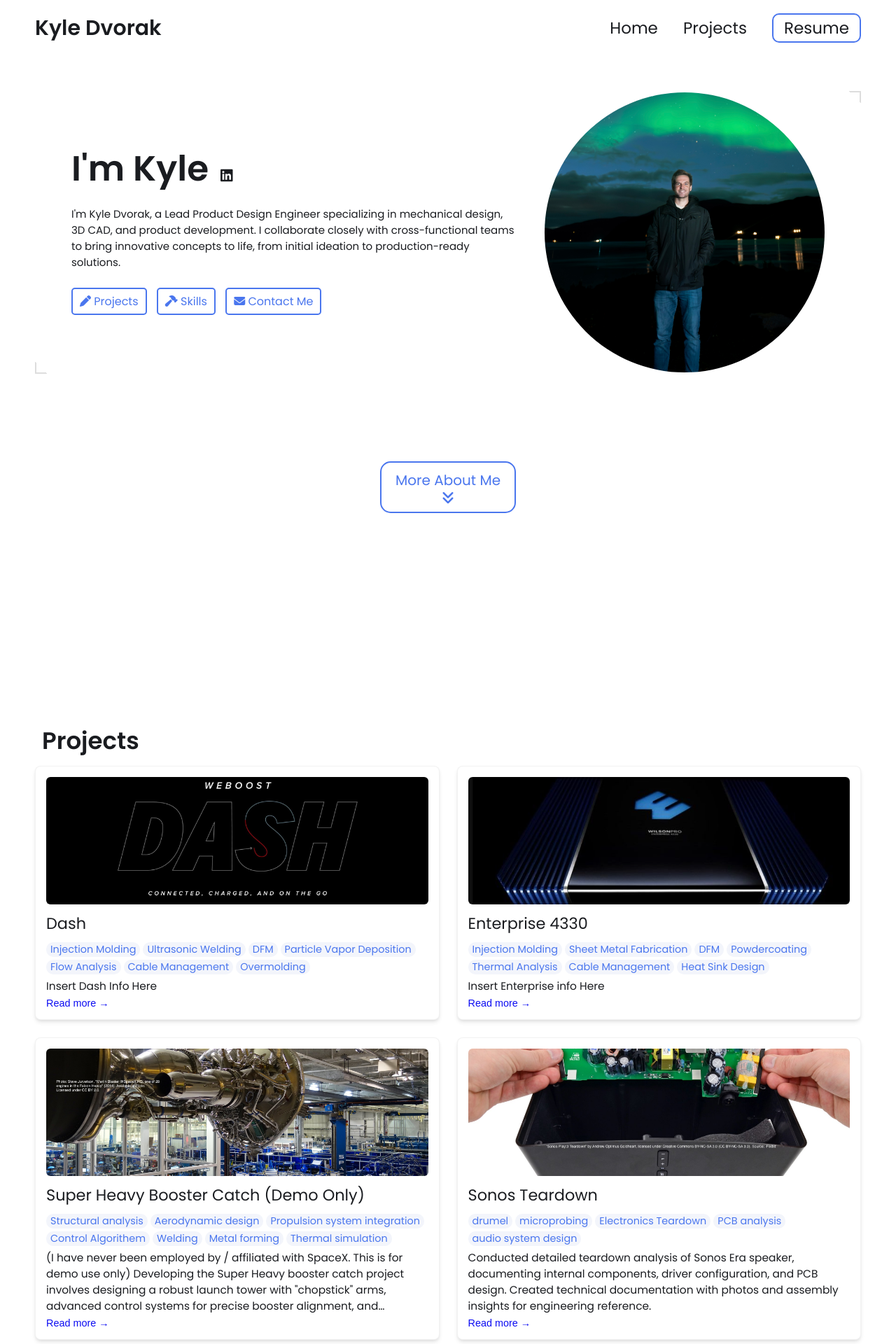
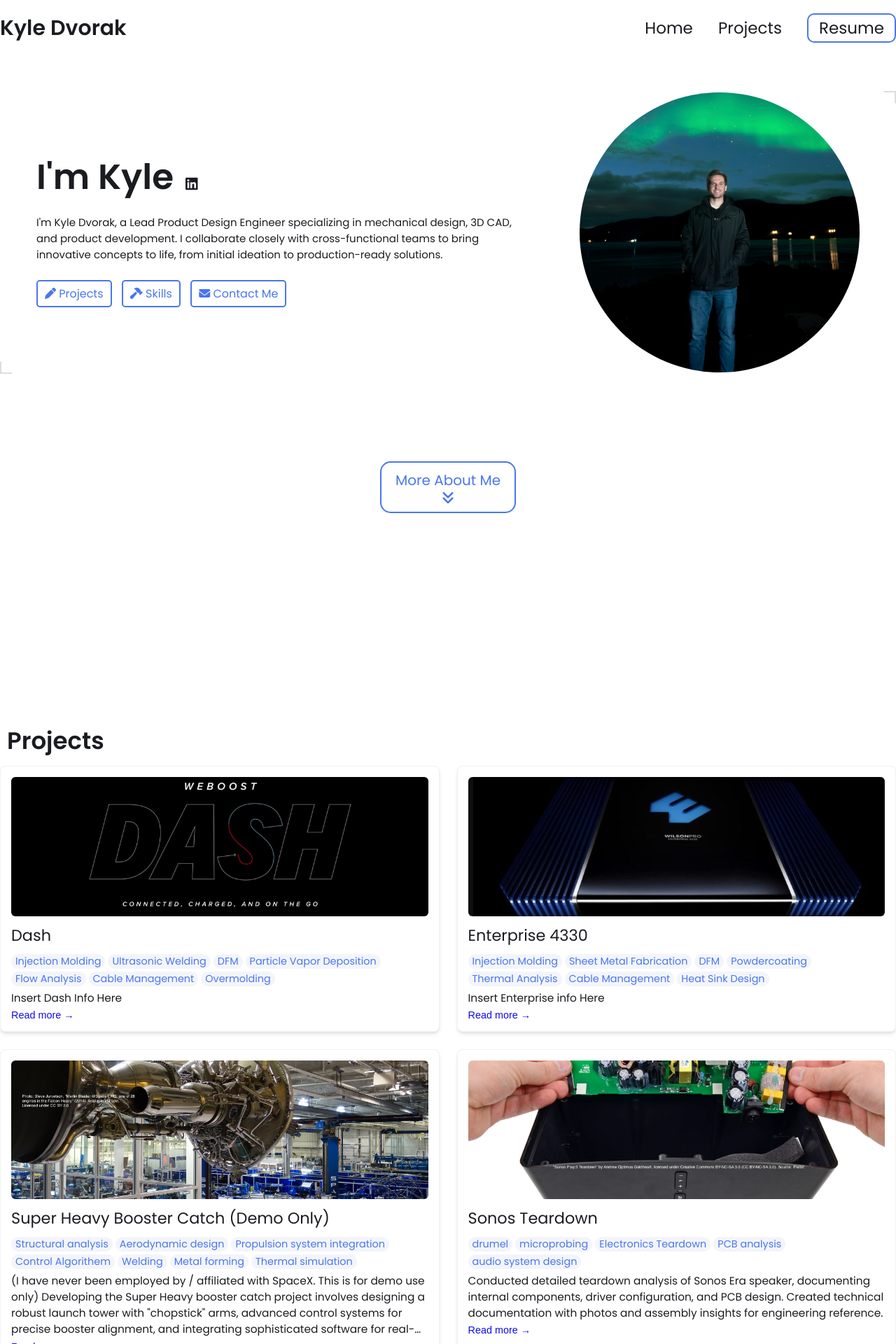
Before and after one commit to kylegdvorak/kylegdvorak.github.io, a Jekyll site: the page built from index.html, in a window 1280 px wide. Shown: the top 1920 px of the page at 70% size. Built offline with Jekyll 4.4.1, drawn with Linux system fonts in a browser that asks for light colours.

Commit message:
Update styles.css

```diff
--- a/css/styles.css
+++ b/css/styles.css
@@ -22,7 +22,7 @@ html {
 }
 
 body {
-    padding: 0 50px;
+   /* padding: 0 50px; */
     font-family: 'Poppins', sans-serif;
     background-color: var(--background-color);
     max-width: 1400px;
```
